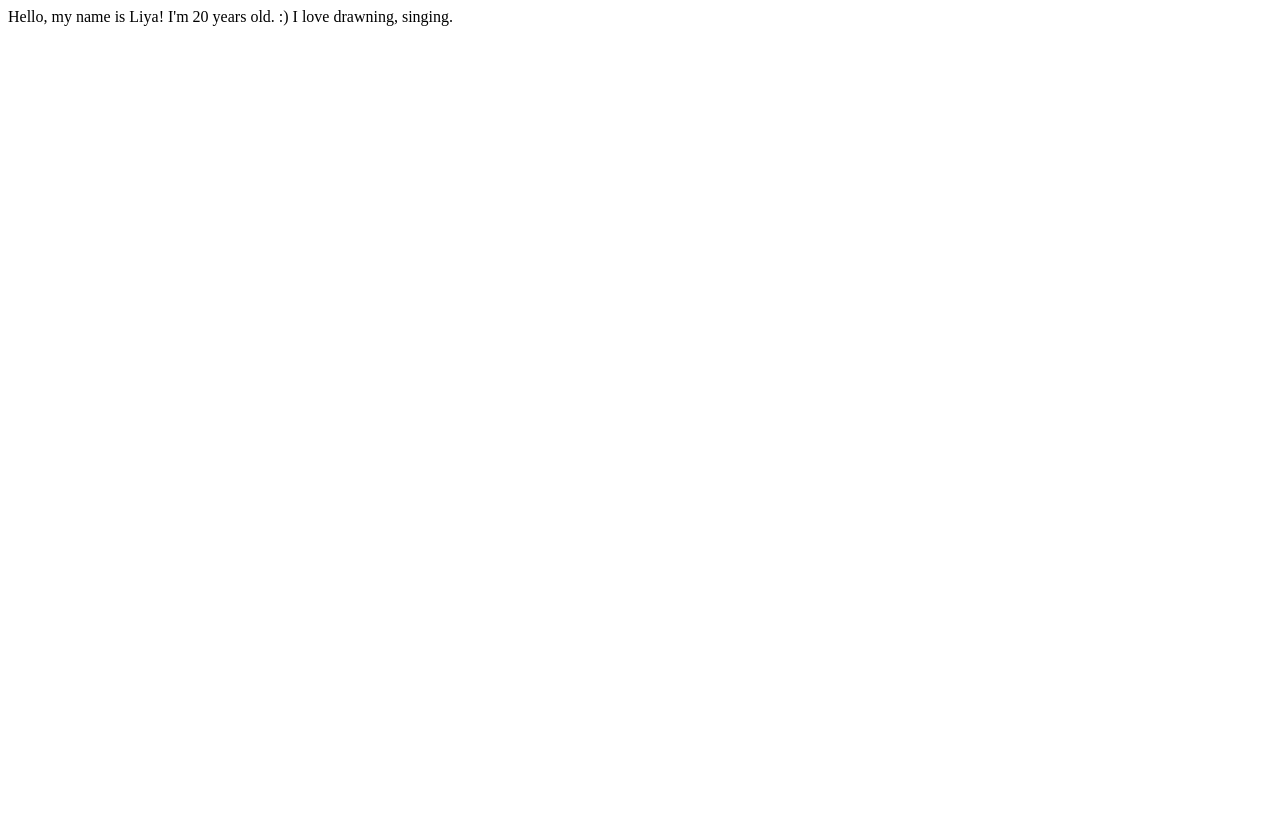
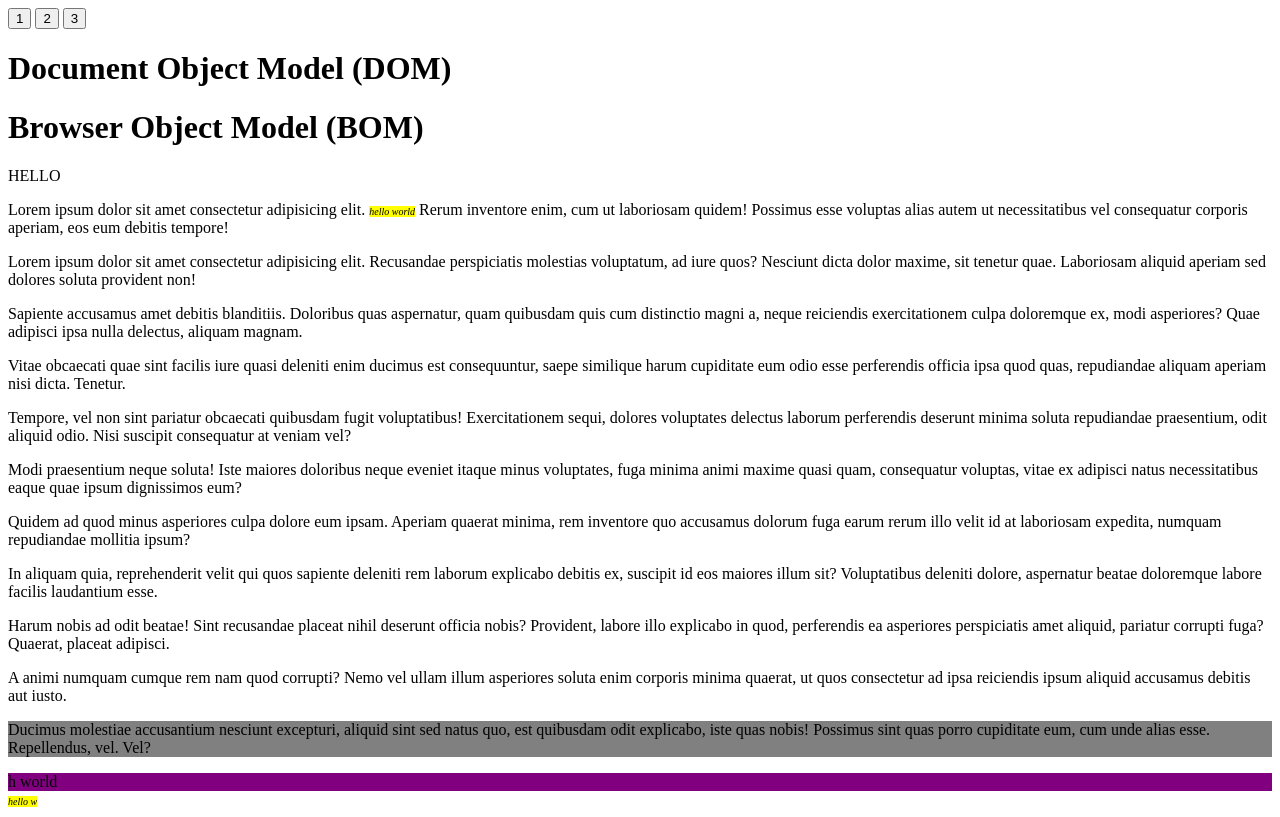
Before and after one commit to NazikAskhatova/js-2.2.22, a plain HTML site: page index.html in a window 1280 px wide. Drawn offline with Linux system fonts and the light colour scheme.

Commit message:
added JS browser examples

```diff
--- a/index.html
+++ b/index.html
@@ -1,12 +1,58 @@
 <!DOCTYPE html>
 <html lang="en">
+
 <head>
     <meta charset="UTF-8">
     <meta http-equiv="X-UA-Compatible" content="IE=edge">
     <meta name="viewport" content="width=device-width, initial-scale=1.0">
     <title>Document</title>
 </head>
+
 <body>
+    <button>1</button>
+    <button>2</button>
+    <button>3</button>
+    <h1>Document Object Model (DOM)</h1>
+    <h1>Browser Object Model (BOM)</h1>
+    <p>Lorem ipsum dolor sit amet consectetur adipisicing elit. <span class="hello-world">hello world</span>
+        Rerum inventore enim, cum ut laboriosam quidem! Possimus
+        esse voluptas alias autem ut necessitatibus vel consequatur corporis aperiam, eos eum debitis tempore!</p>
+    <p>Lorem ipsum dolor sit amet consectetur adipisicing elit. <span class="hello-world">hello world</span>
+        Rerum inventore enim, cum ut laboriosam quidem! Possimus
+        esse voluptas alias autem ut necessitatibus vel consequatur corporis aperiam, eos eum debitis tempore!</p>
+    <p>Lorem ipsum dolor sit amet consectetur adipisicing elit. Recusandae perspiciatis molestias voluptatum, ad iure
+        quos? Nesciunt dicta dolor maxime, sit tenetur quae. Laboriosam aliquid aperiam sed dolores soluta provident
+        non!</p>
+    <p>Sapiente accusamus amet debitis blanditiis. Doloribus quas aspernatur, quam quibusdam quis cum distinctio magni
+        a, neque reiciendis exercitationem culpa doloremque ex, modi asperiores? Quae adipisci ipsa nulla delectus,
+        aliquam magnam.</p>
+    <p>Vitae obcaecati quae sint facilis iure quasi deleniti enim ducimus est consequuntur, saepe similique harum
+        cupiditate eum odio esse perferendis officia ipsa quod quas, repudiandae aliquam aperiam nisi dicta. Tenetur.
+    </p>
+    <p>Tempore, vel non sint pariatur obcaecati quibusdam fugit voluptatibus! Exercitationem sequi, dolores voluptates
+        delectus laborum perferendis deserunt minima soluta repudiandae praesentium, odit aliquid odio. Nisi suscipit
+        consequatur at veniam vel?</p>
+    <p>Modi praesentium neque soluta! Iste maiores doloribus neque eveniet itaque minus voluptates, fuga minima animi
+        maxime quasi quam, consequatur voluptas, vitae ex adipisci natus necessitatibus eaque quae ipsum dignissimos
+        eum?</p>
+    <p>Quidem ad quod minus asperiores culpa dolore eum ipsam. Aperiam quaerat minima, rem inventore quo accusamus
+        dolorum fuga earum rerum illo velit id at laboriosam expedita, numquam repudiandae mollitia ipsum?</p>
+    <p>In aliquam quia, reprehenderit velit qui quos sapiente deleniti rem laborum explicabo debitis ex, suscipit id eos
+        maiores illum sit? Voluptatibus deleniti dolore, aspernatur beatae doloremque labore facilis laudantium esse.
+    </p>
+    <p>Harum nobis ad odit beatae! Sint recusandae placeat nihil deserunt officia nobis? Provident, labore illo
+        explicabo in quod, perferendis ea asperiores perspiciatis amet aliquid, pariatur corrupti fuga? Quaerat, placeat
+        adipisci.</p>
+    <p>A animi numquam cumque rem nam quod corrupti? Nemo vel ullam illum asperiores soluta enim corporis minima
+        quaerat, ut quos consectetur ad ipsa reiciendis ipsum aliquid accusamus debitis aut iusto.</p>
+    <p>Ducimus molestiae accusantium nesciunt excepturi, aliquid sint sed natus quo, est quibusdam odit explicabo, iste
+        quas nobis! Possimus sint quas porro cupiditate eum, cum unde alias esse. Repellendus, vel. Vel?</p>
+
+
+    <div id="hello-world">h world</div>
+    <span class="hello-world">hello w</span>
+
     <script src="./script.js"></script>
 </body>
+
 </html>
--- a/script.js
+++ b/script.js
@@ -184,29 +184,83 @@
 // let exampleLet = "";
 // const EXAMPLE_CONST = ""; // const never change
 
-var vasya = {
-    name: "Liya",
-    lastName: "Petrovsky",
-    age: 20,
-    hobbies: {
-        art: "drawning, singing",
-        display: function() {
-             document.write(`I love ${this.art}.`);
-        }
-    },
-  greet: function() {  //  method
-        document.write(`Hello, my name is ${this.name}! I'm ${this.age} years old. :) `);
+// var vasya = {
+//     name: "Liya",
+//     lastName: "Petrovsky",
+//     age: 20,
+//     hobbies: {
+//         art: "drawning, singing",
+//         display: function() {
+//              document.write(`I love ${this.art}.`);
+//         }
+//     },
+//     // bye: {
+//     //     sayBye: "That's all for today ${this.bye}."
+//     // }
+//   greet: function() {  //  method
+//         document.write(`Hello, my name is ${this.name}! I'm ${this.age} years old. :) `);
 
-    }
-}
+//     }
+// }
 
-vasya.greet();
+// vasya.greet();
 
-vasya.hobbies.display()
+// vasya.hobbies.display()
 // document.write(vasya.age)
 // document.write(vasya.lastName)
 // document.write(vasya.hobbies.art)
 // 1. Call 'greet' methid multiple times
 // 2. Include age in the greeting.
 // 3. Try changing name and age.
-// 4. Create methid 'bye'.
+// 4. Create method 'bye'.
+
+// document.body.style.backround = "red";
+// document.body.textContent = "hello world";
+
+
+
+// getElementBYId
+// let helloWorldDiv = document.getElementById("hello-world");
+
+// helloWorldDiv.textContent = "Nice to meet you."
+// helloWorldDiv.style.background = "blue";
+// helloWorldDiv.style.color = "white";
+// helloWorldDiv.style.textDecoration = "underline";
+// helloWorldDiv.style.fontSize = "20px";
+
+// let allParagraphs = document.getElementsByTagName("p");
+
+// // console.log(allParagraphs);
+// // getElementsByTagName
+// for (let paragraph of allParagraphs) {
+//     paragraph.style.backgroundColor = "blue";
+//     paragraph.style.fontWeight ="bold";
+//     paragraph.style.color = "pink";
+// }
+
+// getElementsByClassName
+let classNames = document.getElementsByClassName("hello-world");
+
+for (let helloWorld of classNames) {
+helloWorld.style.background = "yellow";
+helloWorld.style.fontStyle = "italic";
+}
+
+// querySelector
+let helloWorld2 = document.querySelector("#hello-world");
+helloWorld2.style.backgroundColor = "purple";
+
+let helloWorlds2 = document.querySelectorAll(".hello-world");
+
+for (let helloWorld of helloWorlds2 ) {
+helloWorld.style.fontSize = "10px";
+}
+
+document.querySelector('p:first-of-type').textContent = "HELLO";
+document.querySelector('p:last-of-type').style.background = "grey";
+//
+
+var button1 = document.querySelector('button:nth-of-type(1)');
+var button2 = document.querySelector('button:nth-of-type(2)');
+var button3 = document.querySelector('button:nth-of-type(3)');
+var allP = document.querySelectorAll('p');
```
